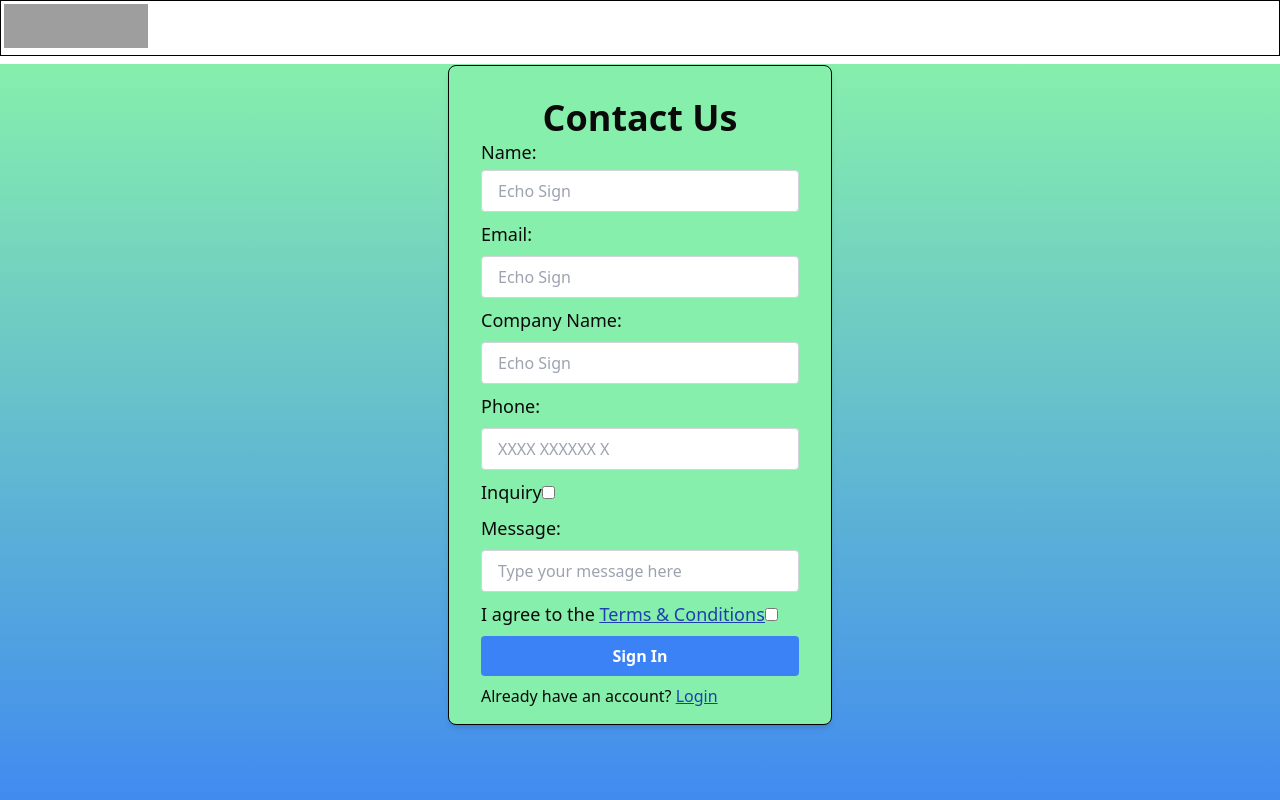
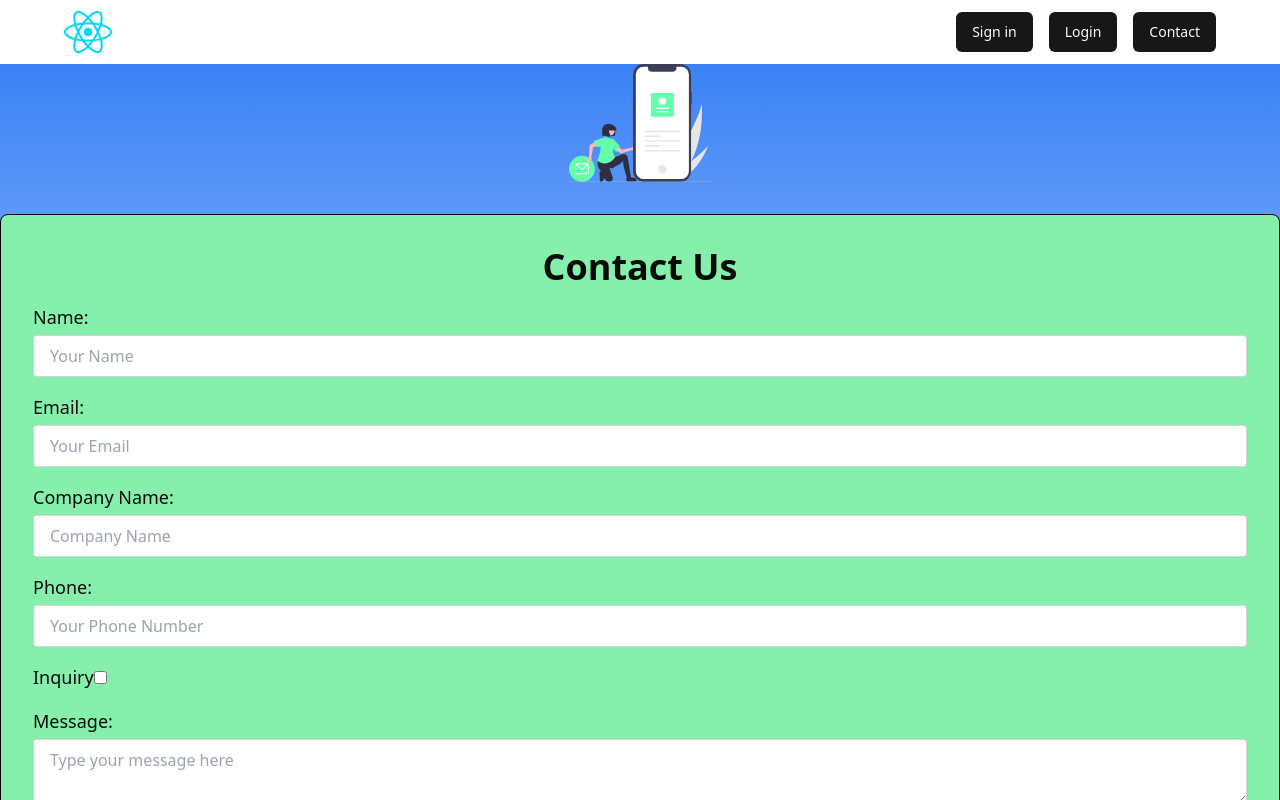
Before and after one commit to ahmadali507/echosign, a React (Vite) app in the folder client/: page /contactus in a window 1280 px wide. Shown: the top 800 px of the page. Built offline with nearby package versions, Linux system fonts and the light colour scheme; grey boxes are pictures that could not be loaded.

Commit message:
Chnages to Contact page

```diff
--- a/client/src/assets/index.ts
+++ b/client/src/assets/index.ts
@@ -3,6 +3,7 @@ export { default as recording} from './undraw_recording_re_5xyq.svg'
 export { default as selfie} from './undraw_selfie_re_h9um.svg'
 export { default as video} from './undraw_video_files_fu10.svg'
 export { default as registeration} from './undraw_access_account_re_8spm.svg'
+export { default as contact} from './undraw_personal_email_re_4lx7.svg'
 {/*export { default as youtube} from './youtube.svg'
 export { default as whatsapp} from './whatsapp.svg'
 export { default as twitter} from './twitter.svg'
--- a/client/src/components/Navbar.tsx
+++ b/client/src/components/Navbar.tsx
@@ -20,6 +20,9 @@ const Navbar = () => {
                 <Button variant='default' onClick={() => navigate('/login')}  >
                     Login
                 </Button>
+                <Button variant='default' onClick={() => navigate('/Contact')}  >
+                    Contact
+                </Button>
             </div>
         </div>
 
--- a/client/src/pages/Auth/Contact.tsx
+++ b/client/src/pages/Auth/Contact.tsx
@@ -1,4 +1,5 @@
 import { ChangeEvent, useEffect, useState } from "react"
+import {contact} from '@/assets'
 
 const Contact = () => {
   ///////////////////////////////////////////////////////// VARIABLES ///////////////////////////////////////////////////////////
@@ -30,100 +31,79 @@ const Contact = () => {
 
   ///////////////////////////////////////////////////////// RENDER ///////////////////////////////////////////////////////////
   return (
-    <div className="bg-gradient-to-b from-green-300 to-blue-500 flex justify-center items-center h-screen">
-      <div className="fixed top-0 left-0 w-full h-14 bg-white border border-black z-10">
-        <img
-          src="src/EchoSign.ico"
-          alt="Image"
-          className="fixed top-1 left-1 w-36 h-11 z-10"
-        />
-        <div className="container bg-green-300 mt-16 mb-8 mx-auto p-8 pb-4 w-96 rounded-lg shadow-md border border-black">
-          <h1 className="text-center font-sans font-bold text-4xl">Contact Us</h1>
-          <form id="contactus-form">
-            <div className="form-group mb-2">
-              <label htmlFor="name" className="block text-lg mb-1">
-                Name:
-              </label>
+    <div className="bg-gradient-to-b from-blue-500 to-white min-h-screen flex flex-col items-center justify-center">
+    <img src={contact} alt="Contact" className="w-36 mb-8" />
+    <div className="container bg-green-300 p-8 pb-4 rounded-lg shadow-md border border-black">
+      <h1 className="text-center font-sans font-bold text-4xl mb-4">Contact Us</h1>
+      <div id="contactus-form">
+        <div className="form-group mb-4">
+                    <label htmlFor="name" className="block text-lg mb-1">Name:</label>
                     <input
                         type="text"
                         id="name"
                         name="name"
                         value={formData.name}
                         onChange={onChange}
-                placeholder="Echo Sign"
+                        placeholder="Your Name"
                         required
                         className="w-full px-4 py-2 border border-gray-300 rounded"
                     />
                 </div>
-            <div className="form-group mb-2">
-              <label htmlFor="email" className="block text-lg mb-2">
-                Email:
-              </label>
+                <div className="form-group mb-4">
+                    <label htmlFor="email" className="block text-lg mb-1">Email:</label>
                     <input
                         type="text"
                         id="email"
                         name="email"
                         value={formData.email}
                         onChange={onChange}
-                placeholder="Echo Sign"
+                        placeholder="Your Email"
                         required
                         className="w-full px-4 py-2 border border-gray-300 rounded"
                     />
                 </div>
-            <div className="form-group mb-2">
-              <label htmlFor="companyName" className="block text-lg mb-2">
-                Company Name:
-              </label>
+                <div className="form-group mb-4">
+                    <label htmlFor="companyName" className="block text-lg mb-1">Company Name:</label>
                     <input
                         type="text"
                         id="companyName"
                         name="companyName"
                         value={formData.companyName}
                         onChange={onChange}
-                placeholder="Echo Sign"
+                        placeholder="Company Name"
                         required
                         className="w-full px-4 py-2 border border-gray-300 rounded"
                     />
                 </div>
-            <div className="form-group mb-2">
-              <label htmlFor="phone" className="block text-lg mb-2">
-                Phone:
-              </label>
+                <div className="form-group mb-4">
+                    <label htmlFor="phone" className="block text-lg mb-1">Phone:</label>
                     <input
                         type="text"
                         id="phone"
                         name="phone"
                         value={formData.phone}
                         onChange={onChange}
-                placeholder="XXXX XXXXXX X"
+                        placeholder="Your Phone Number"
                         required
                         className="w-full px-4 py-2 border border-gray-300 rounded"
                     />
                 </div>
-
-            <div className="form-group mb-2 flex items-center">
-              <label htmlFor="isInquiry" className="text-lg">
-                Inquiry
-              </label>
+                <div className="form-group mb-4 flex items-center">
+                    <label htmlFor="isInquiry" className="text-lg">Inquiry</label>
                     <input type="checkbox" id="inquiry" name="inquiry" className="mr-2" />
                 </div>
-
-            <div className="form-group mb-2">
-              <label htmlFor="message" className="block text-lg mb-2">
-                Message:
-              </label>
-              <input
-                type="text"
+                <div className="form-group mb-4">
+                    <label htmlFor="message" className="block text-lg mb-1">Message:</label>
+                    <textarea
                         id="message"
                         name="message"
                         value={formData.message}
-                onChange={onChange}
                         placeholder="Type your message here"
                         required
                         className="w-full px-4 py-2 border border-gray-300 rounded"
                     />
                 </div>
-            <div className="form-group mb-2 flex items-center">
+                <div className="form-group mb-4 flex items-center">
                     <label htmlFor="check" className="text-lg">
                         I agree to the{" "}
                         <span className="underline text-blue-800">
@@ -142,22 +122,15 @@ const Contact = () => {
                     type="submit"
                     className="w-full px-4 py-2 bg-blue-500 text-white font-bold rounded cursor-pointer hover:bg-blue-700"
                 >
-              Sign In
+                    Send
                 </button>
-          </form>
-          <p className="mt-2">
-            Already have an account?{" "}
-            <a
-              href="http://127.0.0.1:5500/Login.html"
-              className="underline text-blue-800"
-            >
-              Login
-            </a>
-          </p>
-          <div id="message" className="text-center"></div>
             </div>
         </div>
     </div>
+
+
+
+
   );
 };
 
```
Also changed, not shown: client/src/assets/undraw_personal_email_re_4lx7.svg (added). Lines whose indentation alone changed are shown as unchanged.
